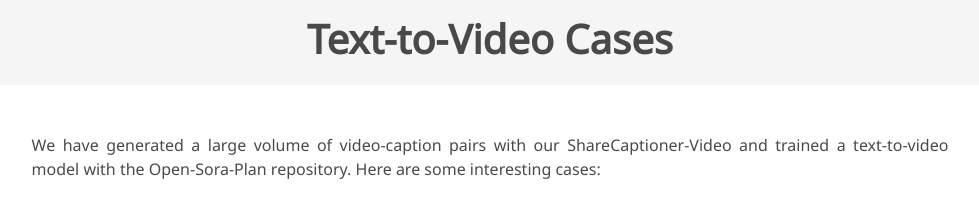
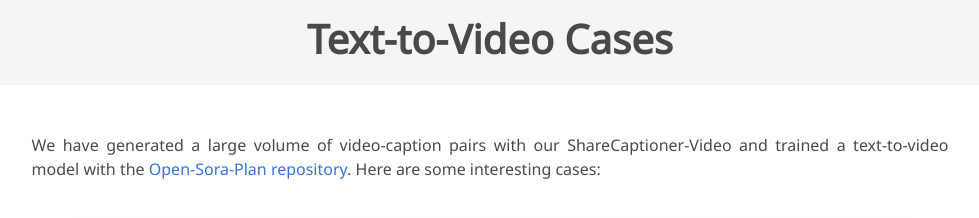
Before and after one commit to ShareGPT4Video/ShareGPT4Video.github.io, a plain HTML site: page index.html in a window 1280 px wide. Shown: the part 3500-3718 px from the top of the page, without its empty margins (150-1129 px from the left). Drawn offline with nearby package versions, Linux system fonts and the light colour scheme; some icons are missing; a web font is replaced by a local one.

Commit message:
add open-sora-plan-url

```diff
--- a/index.html
+++ b/index.html
@@ -388,7 +388,7 @@
           <div class="columns is-centered has-text-centered">
             <div class="column is-four-fifths">
               <div class="content has-text-justified">
-                <p>We have generated a large volume of video-caption pairs with our ShareCaptioner-Video and trained a text-to-video model with the Open-Sora-Plan repository. Here are some interesting cases:</p>
+                <p>We have generated a large volume of video-caption pairs with our ShareCaptioner-Video and trained a text-to-video model with the <a href="https://github.com/PKU-YuanGroup/Open-Sora-Plan/">Open-Sora-Plan repository</a>. Here are some interesting cases:</p>
                 <div id="results-carousel" class="carousel results-carousel">
                   <div class="box m-5">
                     <div class="content has-text-centered">
```
